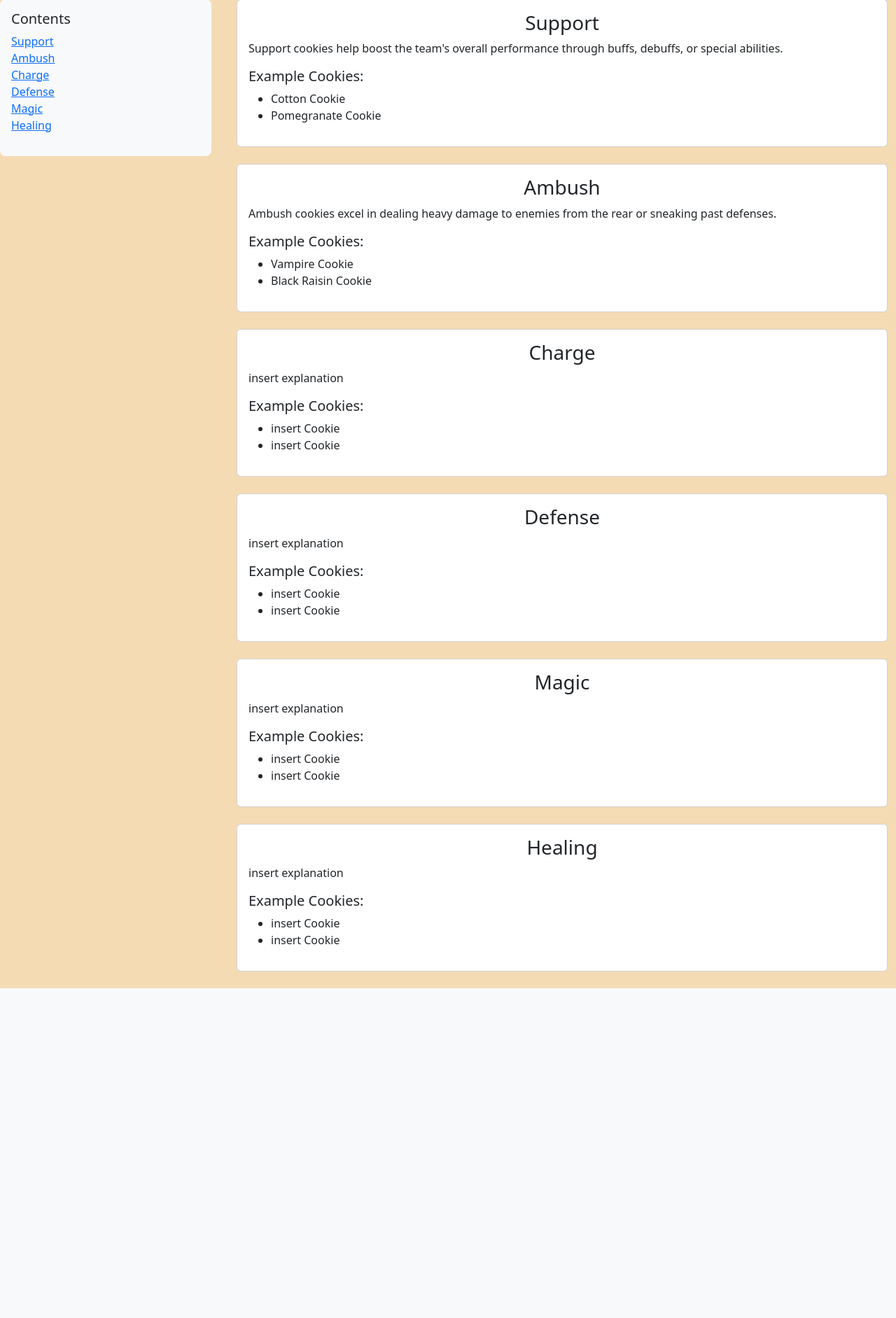
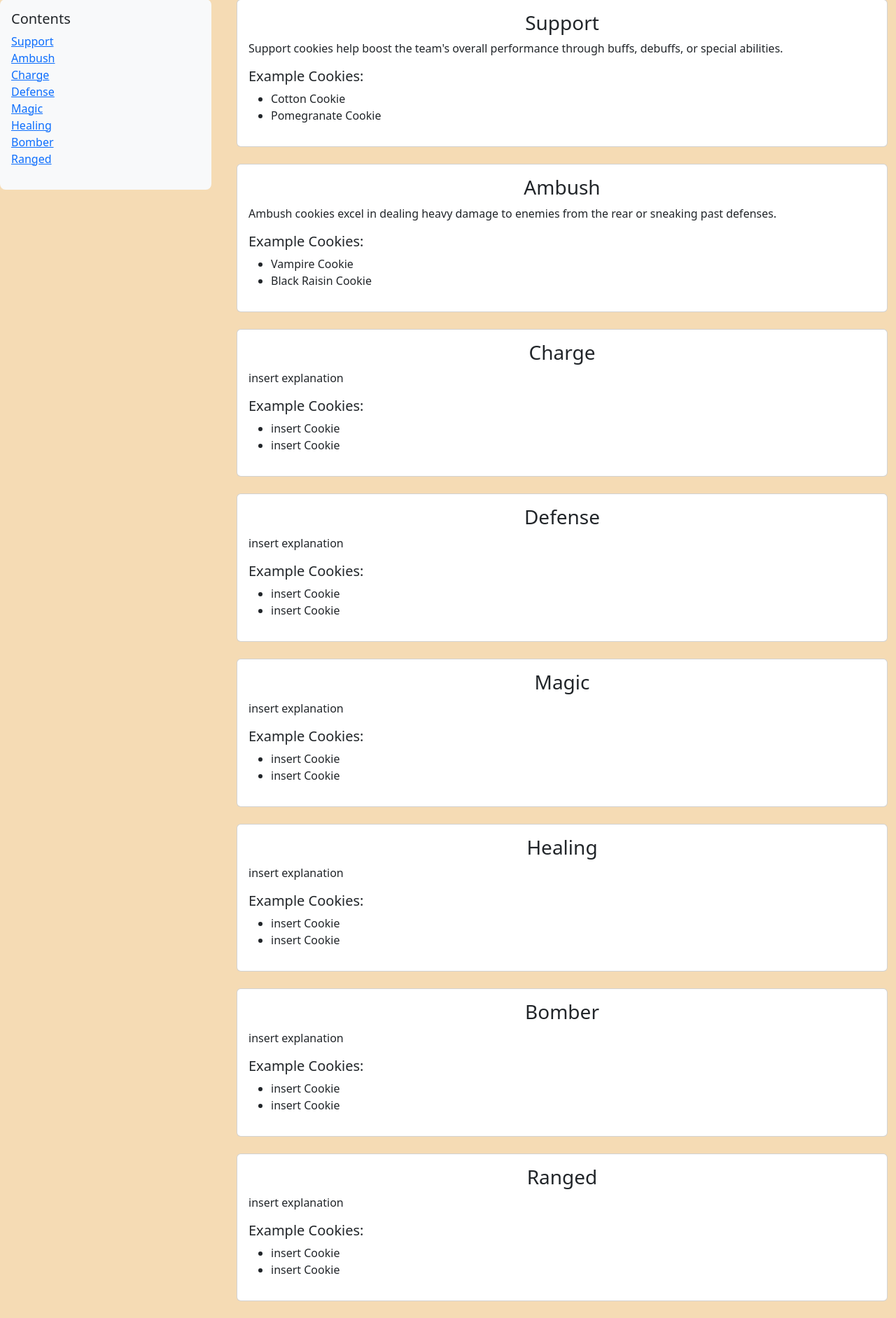
Before and after one commit to vxriantz/Flask_Web, a Flask app: page /combat_type in a window 1280 px wide. Shown: the part 175-2058 px from the top of the page at 70% size. Before the commit the page ends 1587 px from the top, so only its background shows below. Run offline with Flask 3, Linux system fonts and the light colour scheme; some libraries are stand-ins or nearby versions.

Commit message:
adding all cookie types to combat_types

```diff
--- a/website/templates/combat_type.html
+++ b/website/templates/combat_type.html
@@ -32,6 +32,8 @@
         <li><a href="#defense">Defense</a></li>
         <li><a href="#magic">Magic</a></li>
         <li><a href="#healing">Healing</a></li>
+        <li><a href="#bomber">Bomber</a></li>
+        <li><a href="#ranged">Ranged</a></li>
       </ul>
     </div>
   </div>
@@ -129,6 +131,36 @@
         </div>
       </section>
 
+      <!-- Bomber -->
+       <section id="bomber" class="card mb-4">
+        <div class="card-body">
+          <h3 class="card-title text-center">Bomber</h3>
+          <p class="text-justify">
+            insert explanation
+          </p>
+          <h5>Example Cookies:</h5>
+          <ul>
+            <li>insert Cookie</li>
+            <li>insert Cookie</li>
+          </ul>
+        </div>
+      </section>
+
+      <!-- Ranged -->
+       <section id="ranged" class="card mb-4">
+        <div class="card-body">
+          <h3 class="card-title text-center">Ranged</h3>
+          <p class="text-justify">
+            insert explanation
+          </p>
+          <h5>Example Cookies:</h5>
+          <ul>
+            <li>insert Cookie</li>
+            <li>insert Cookie</li>
+          </ul>
+        </div>
+      </section>
+
     </main>
   </div>
 </div>
```
